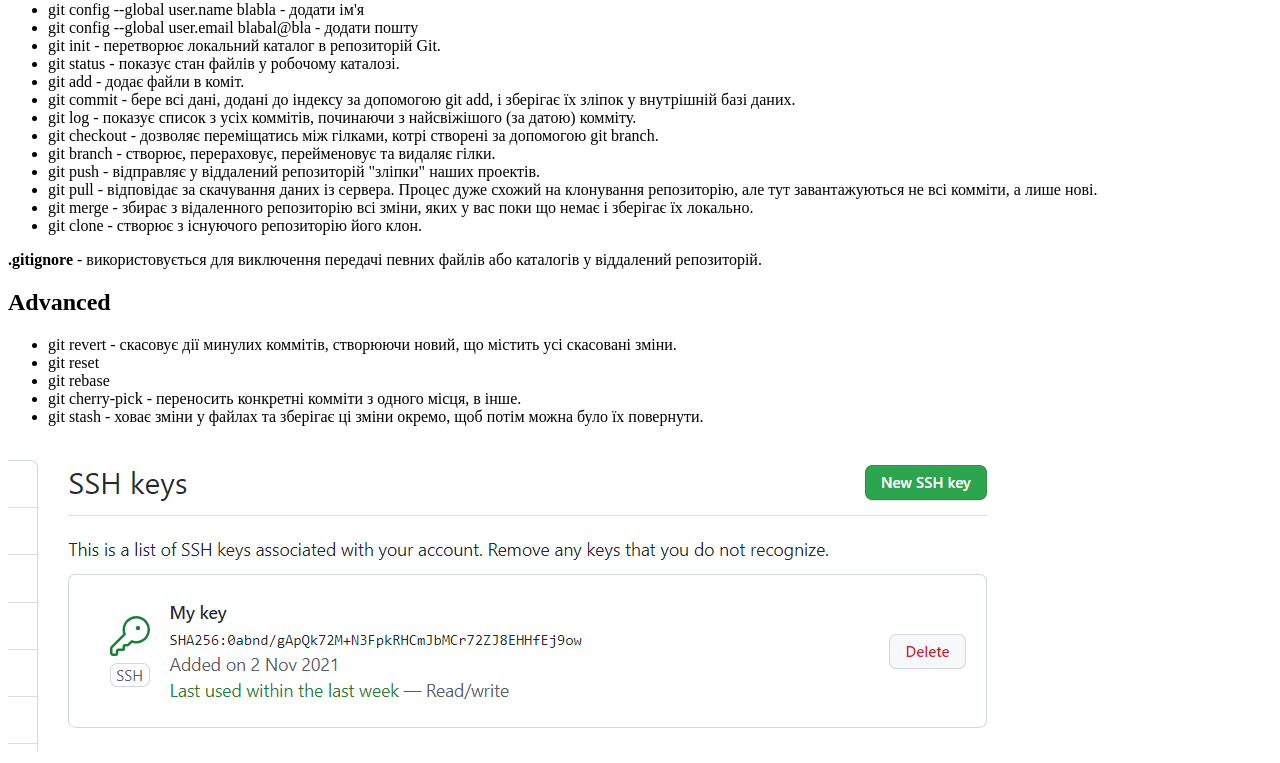
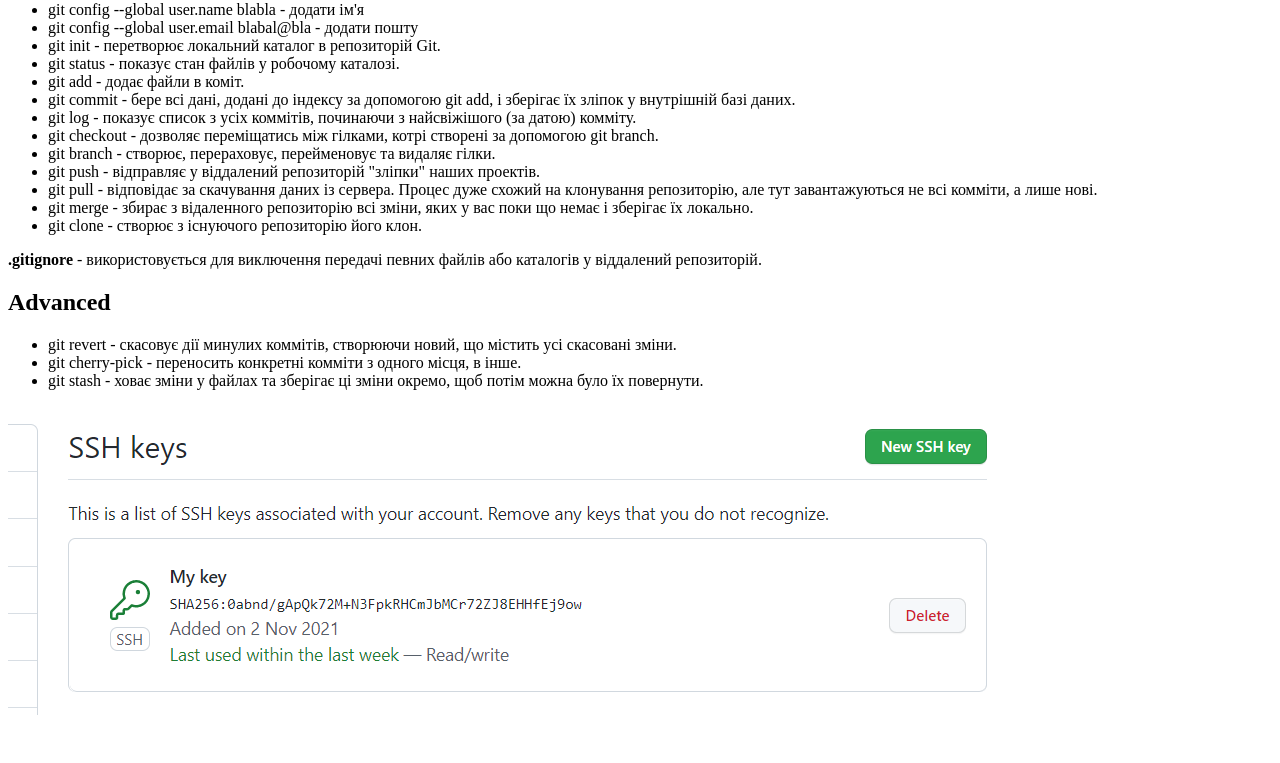
Before and after one commit to EgorMiroshnik/HomeWorks, a plain HTML site: page HW1-work-with-git/index.html in a window 1280 px wide. Shown: the part 79-842 px from the top of the page. After the commit the page ends 806 px from the top, so only its background shows below. Drawn offline with Linux system fonts and the light colour scheme.

Commit message:
changes to advanced

```diff
--- a/HW1-work-with-git/index.html
+++ b/HW1-work-with-git/index.html
@@ -32,8 +32,8 @@
         <ul>
 
             <li>git revert - скасовує дії минулих коммітів, створюючи новий, що містить усі скасовані зміни.</li>
-            <li>git reset</li>
-            <li>git rebase</li>
+            <!-- <li>git reset</li>
+            <li>git rebase</li> -->
             <li>git cherry-pick - переносить конкретні комміти з одного місця, в інше.</li>
             <li>git stash - ховає зміни у файлах та зберігає ці зміни окремо, щоб потім можна було їх повернути.</li>
         </ul>
```
